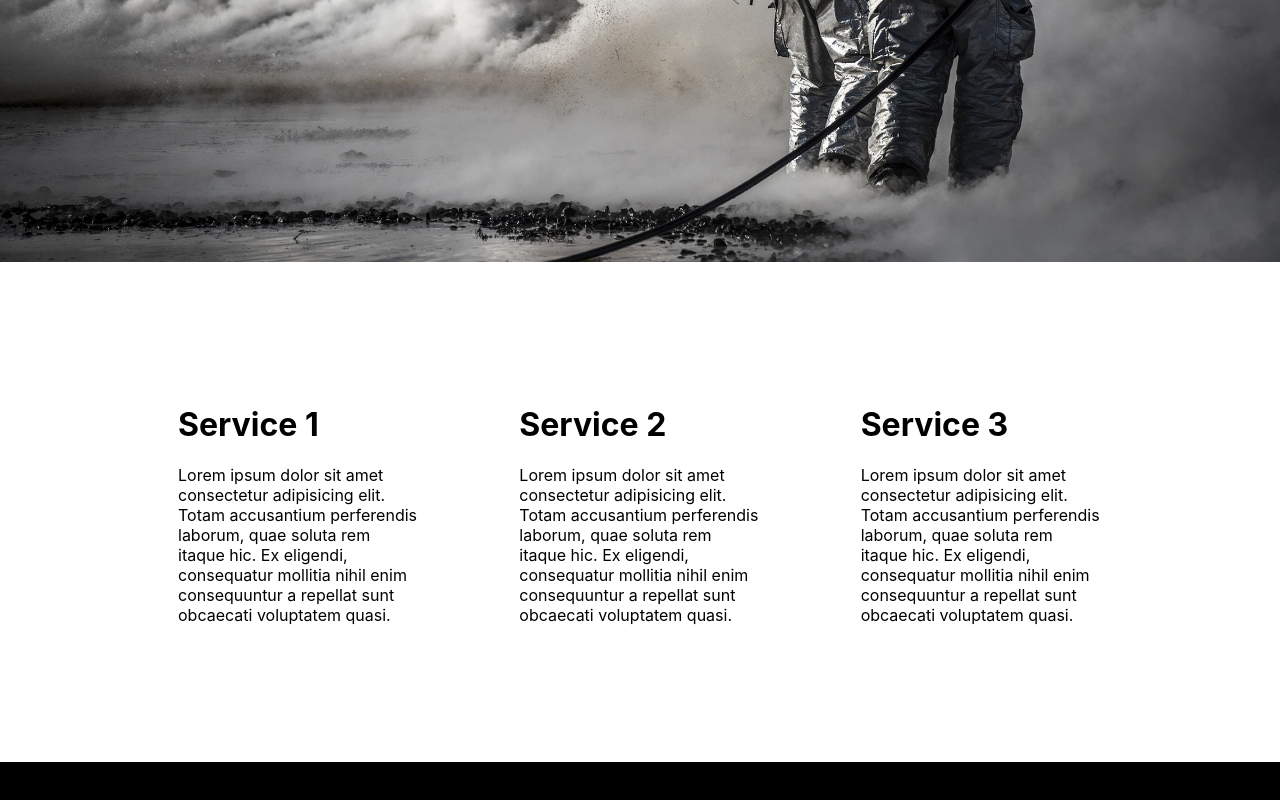
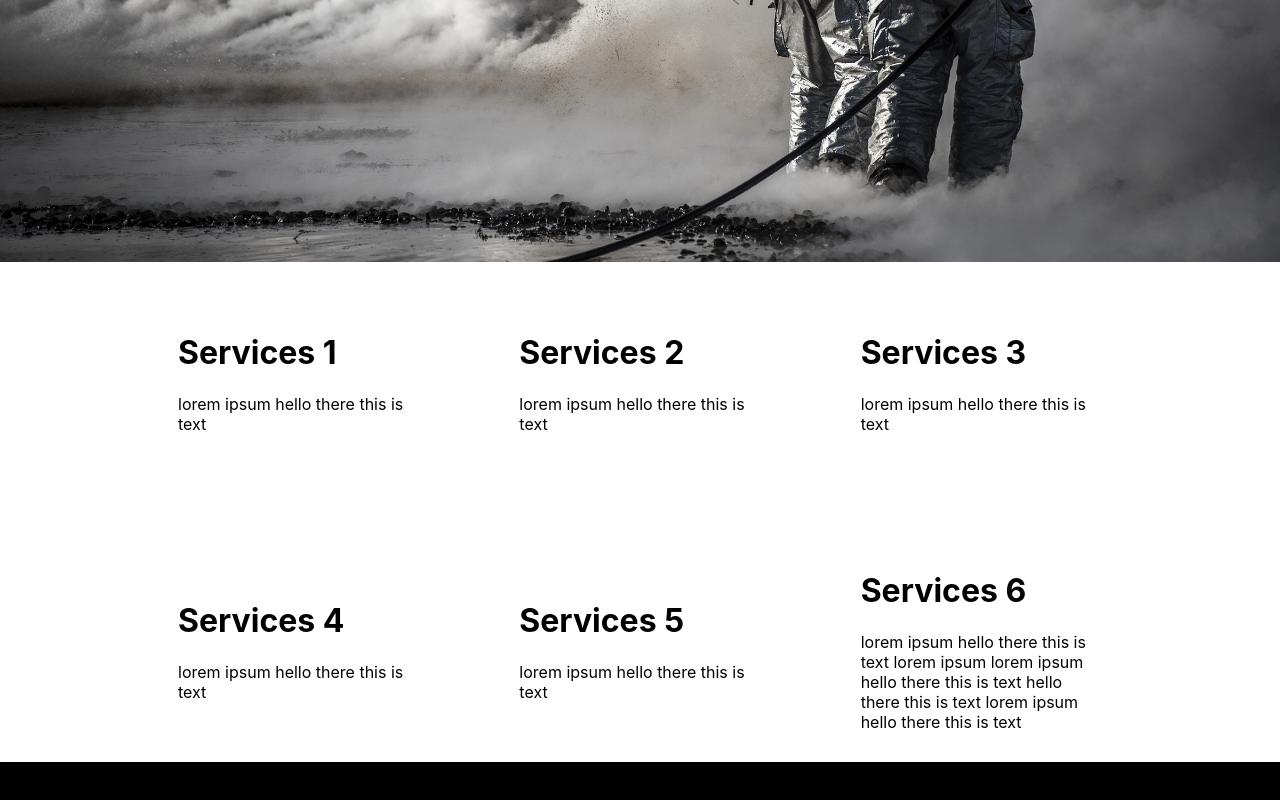
Before and after one commit to rickyrojas1/reliant, a React (Create React App) app: page / in a window 1280 px wide. Shown: the part 538-1338 px from the top of the page. Built offline with nearby package versions, Linux system fonts and the light colour scheme.

Commit message:
refactor

```diff
--- a/src/components/App/App.jsx
+++ b/src/components/App/App.jsx
@@ -1,4 +1,6 @@
+/* eslint-disable react/button-has-type */
 import React from 'react';
+import SellingPoint from '../SellingPoint/SellingPoint';
 
 import './App.scss';
 
@@ -12,35 +14,18 @@ function App() {
       <div className="content">
         <div className="img" />
         <div className="selling-points">
-          <div className="point">
-
-            <h1>Service 1</h1>
-
-            <p>
-              Lorem ipsum dolor sit amet consectetur adipisicing elit. Totam accusantium
-              perferendis laborum, quae soluta rem itaque hic. Ex eligendi, consequatur mollitia
-              nihil enim consequuntur a repellat sunt obcaecati voluptatem quasi.
-            </p>
-          </div>
-          <div className="point">
-            <h1>Service 2</h1>
-            <p>
-              Lorem ipsum dolor sit amet consectetur adipisicing elit. Totam accusantium
-              perferendis laborum, quae soluta rem itaque hic. Ex eligendi, consequatur mollitia
-              nihil enim consequuntur a repellat sunt obcaecati voluptatem quasi.
-            </p>
-          </div>
-          <div className="point">
-            <h1>Service 3</h1>
-            <p>
-              Lorem ipsum dolor sit amet consectetur adipisicing elit. Totam accusantium
-              perferendis laborum, quae soluta rem itaque hic. Ex eligendi, consequatur mollitia
-              nihil enim consequuntur a repellat sunt obcaecati voluptatem quasi.
-            </p>
-          </div>
+          <SellingPoint title="Services 1" bodyText="lorem ipsum hello there this is text" />
+          <SellingPoint title="Services 2" bodyText="lorem ipsum hello there this is text" />
+          <SellingPoint title="Services 3" bodyText="lorem ipsum hello there this is text" />
+          <SellingPoint title="Services 4" bodyText="lorem ipsum hello there this is text" />
+          <SellingPoint title="Services 5" bodyText="lorem ipsum hello there this is text" />
+          <SellingPoint
+            title="Services 6"
+            bodyText="lorem ipsum hello there this is text lorem ipsum lorem ipsum hello
+             there this is text hello there this is text lorem ipsum hello there this is text"
+          />
         </div>
       </div>
-      {console.log('hi')}
       <footer className="footer">Footer</footer>
     </div>
   );
--- /dev/null
+++ b/src/components/SellingPoint/SellingPoint.jsx
@@ -0,0 +1,20 @@
+/* eslint-disable jsx-a11y/click-events-have-key-events */
+/* eslint-disable jsx-a11y/no-noninteractive-element-interactions */
+/* eslint-disable react/prop-types */
+/* eslint-disable react/destructuring-assignment */
+import React from 'react';
+
+const SellingPoint = (props) => (
+  <div className="point">
+
+    <h1 onClick={props.logThisValue}>
+      {props.title}
+    </h1>
+
+    <p>
+      {props.bodyText}
+    </p>
+  </div>
+);
+
+export default SellingPoint;
```
Also changed, not shown: src/components/ContactPage/ContactPage.jsx (added, +7 -0 lines), src/components/SellingPoint/SellingPoint.scss (added).
